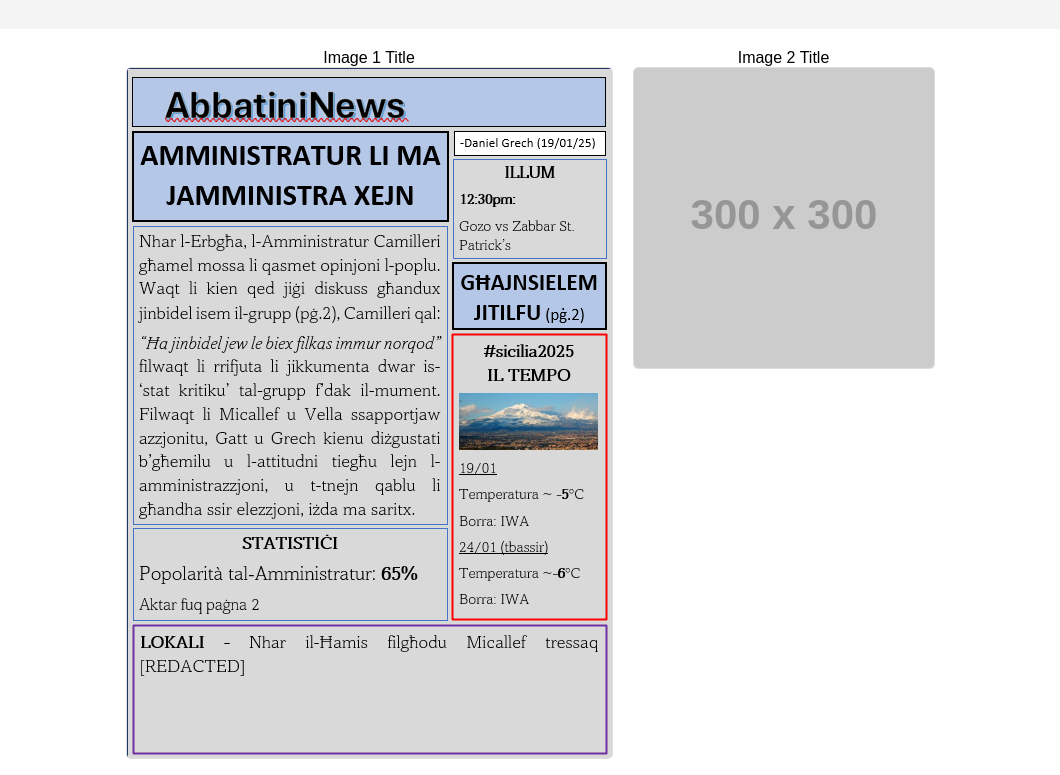
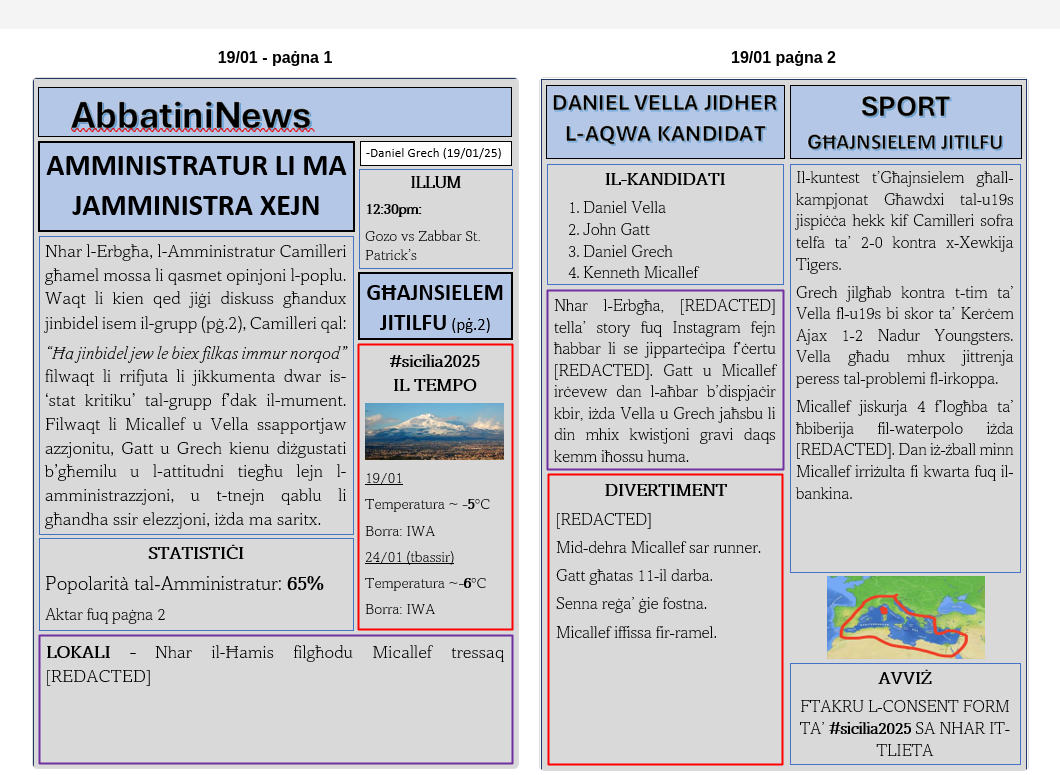
Before and after one commit to DanielG17/batini.net, a plain HTML site: page index.html in a window 1280 px wide. Shown: the part 71-846 px from the top of the page, without its empty margins (110-1170 px from the left). Drawn offline with Linux system fonts and the light colour scheme; placeholder pictures from the web are drawn by us.

Commit message:
updated3

```diff
--- a/index.html
+++ b/index.html
@@ -41,12 +41,12 @@
 
     <div class="images-container">
         <div>
-            <div class="19/01 - paġna 1">Image 1 Title</div>
+            <div class="image-title">19/01 - paġna 1</div>
             <img src="first.png" alt="Image 1">
         </div>
         <div>
-            <div class="19/01 - paġna 2">Image 2 Title</div>
-            <img src="https://via.placeholder.com/300" alt="Image 2">
+            <div class="image-title">19/01 paġna 2</div>
+            <img src="first2.png" alt="Image 2">
         </div>
     </div>
 </body>
```
